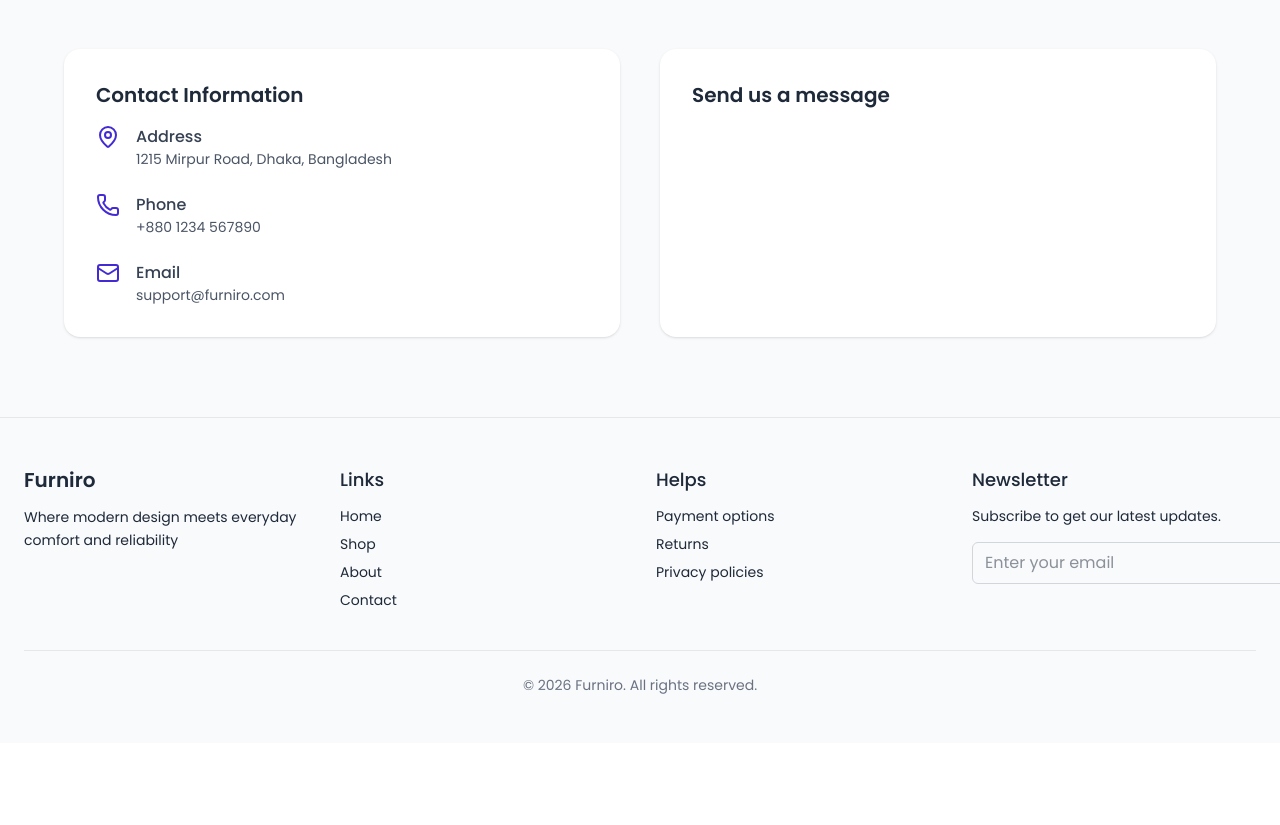
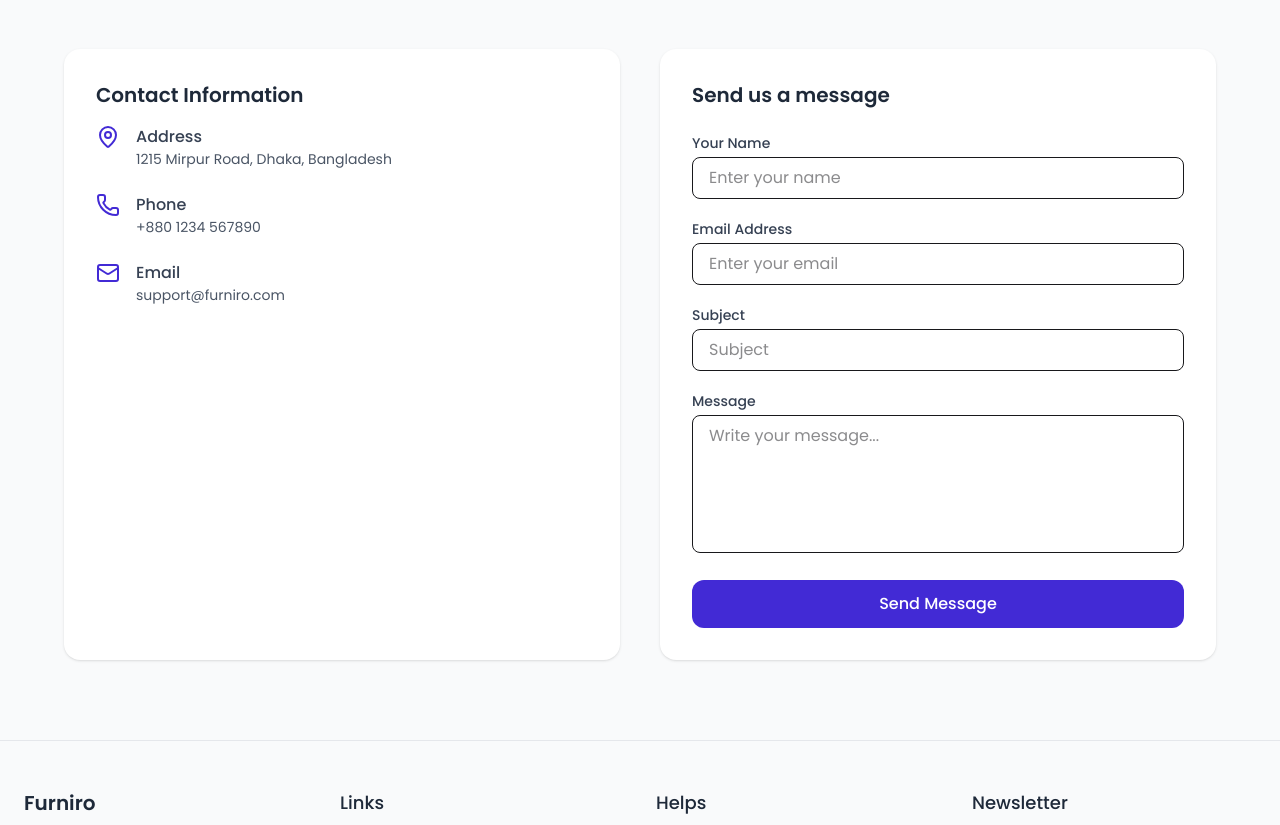
Before and after one commit to touhidtamim/Furniro, a React (Vite) app: page /contact in a window 1280 px wide. Shown: the part 542-1367 px from the top of the page. Before the commit the page ends 1285 px from the top, so only its background shows below. Built offline with nearby package versions, Linux system fonts and the light colour scheme.

Commit message:
updated contact form

```diff
--- a/src/Pages/Contact/Contact.jsx
+++ b/src/Pages/Contact/Contact.jsx
@@ -63,6 +63,59 @@ const Contact = () => {
               <h2 className="text-xl font-semibold text-gray-800 mb-6">
                 Send us a message
               </h2>
+
+              <form className="space-y-5">
+                <div>
+                  <label className="block text-sm font-medium text-gray-700 mb-1">
+                    Your Name
+                  </label>
+                  <input
+                    type="text"
+                    placeholder="Enter your name"
+                    className="w-full px-4 py-2 border rounded-lg focus:outline-none focus:ring-2 focus:ring-primary"
+                  />
+                </div>
+
+                <div>
+                  <label className="block text-sm font-medium text-gray-700 mb-1">
+                    Email Address
+                  </label>
+                  <input
+                    type="email"
+                    placeholder="Enter your email"
+                    className="w-full px-4 py-2 border rounded-lg focus:outline-none focus:ring-2 focus:ring-primary"
+                  />
+                </div>
+
+                <div>
+                  <label className="block text-sm font-medium text-gray-700 mb-1">
+                    Subject
+                  </label>
+                  <input
+                    type="text"
+                    placeholder="Subject"
+                    className="w-full px-4 py-2 border rounded-lg focus:outline-none focus:ring-2 focus:ring-primary"
+                  />
+                </div>
+
+                <div>
+                  <label className="block text-sm font-medium text-gray-700 mb-1">
+                    Message
+                  </label>
+                  <textarea
+                    rows="5"
+                    placeholder="Write your message..."
+                    className="w-full px-4 py-2 border rounded-lg resize-none focus:outline-none focus:ring-2 focus:ring-primary"
+                  ></textarea>
+                </div>
+
+                <button
+                  type="submit"
+                  className="w-full bg-primary text-white py-3 rounded-xl font-medium hover:opacity-90 transition"
+                >
+                  Send Message
+                </button>
+              </form>
             </div>
           </div>
         </div>
```
